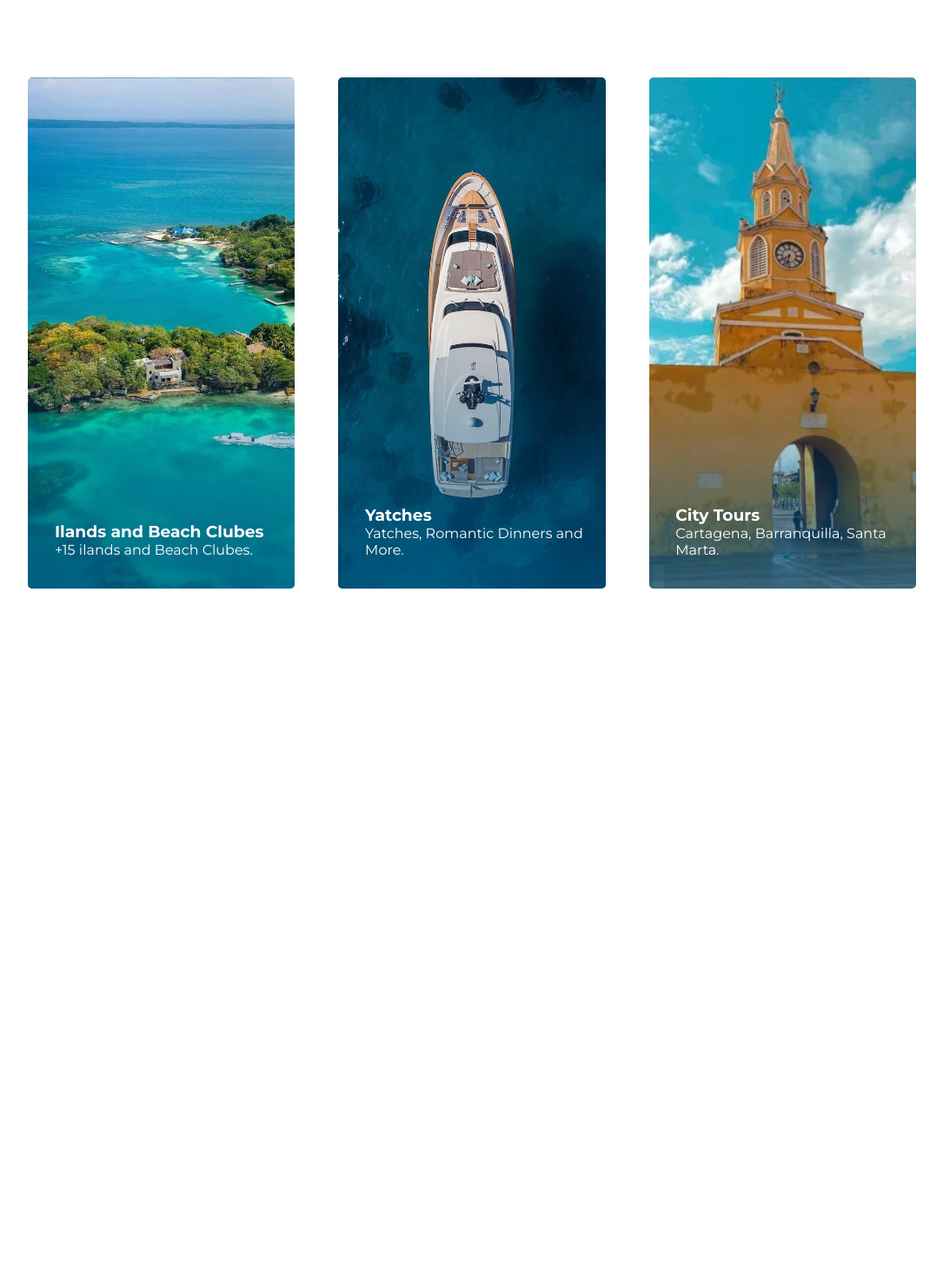
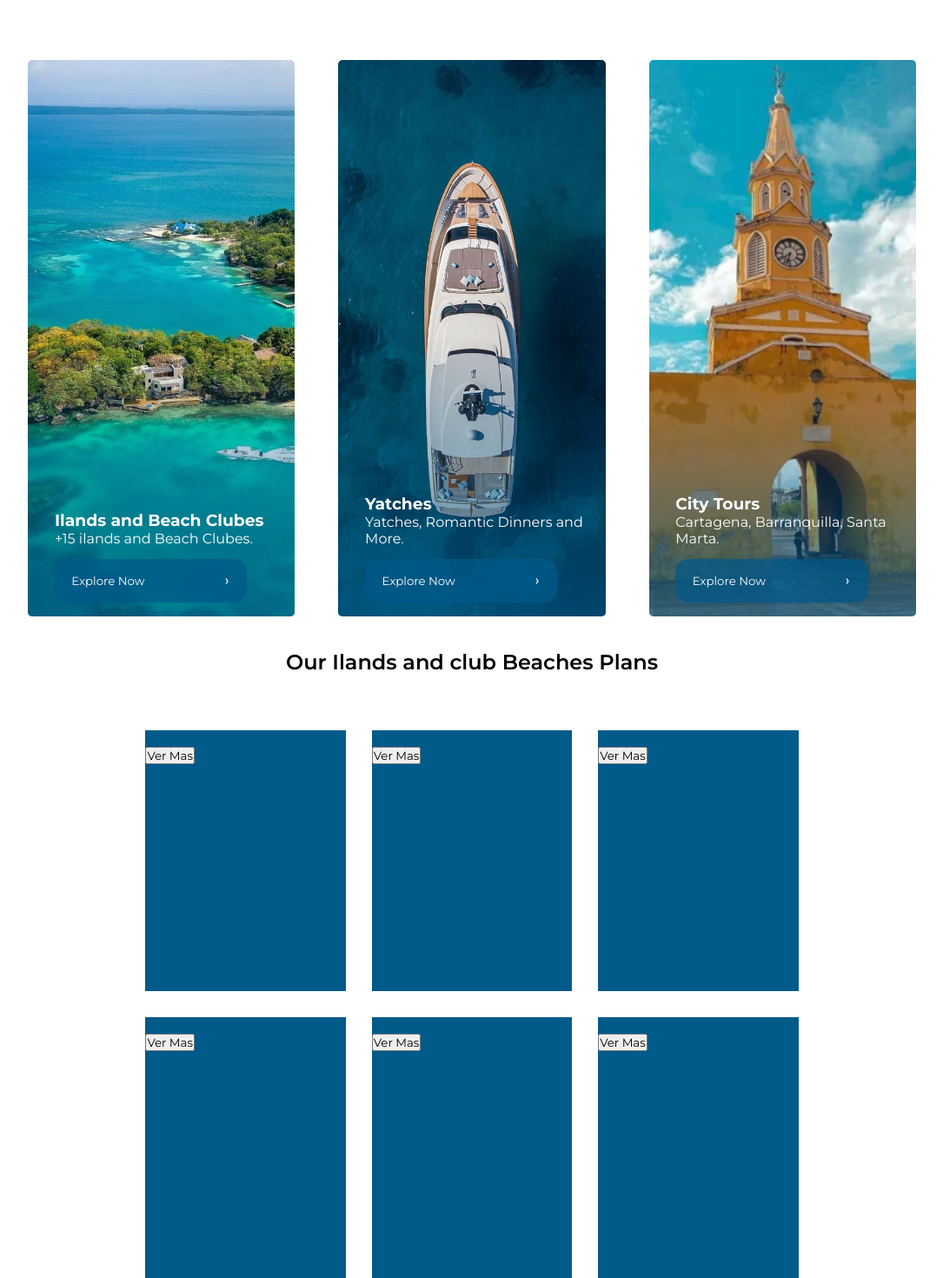
Before and after one commit to Marlon-44/cartagena_turistica, a React (Vite) app: page / in a window 1280 px wide. Shown: the part 914-2384 px from the top of the page at 87% size, without its empty margins (97-1182 px from the left). Before the commit the page ends 1617 px from the top, so only its background shows below. Built offline with nearby package versions, Linux system fonts and the light colour scheme.

Commit message:
finalizacion de serices section e inicio de destacados

```diff
--- /dev/null
+++ b/src/components/PlanCard/index.jsx
@@ -0,0 +1,18 @@
+import { style } from "framer-motion/client";
+import styles from "./planCard.module.css"
+
+const PlanCard = ({url__image, name, place, price}) =>{
+    return (
+        <div className={styles.plan__card}>
+            <img src={url__image} alt="" />
+            <h3>{name}</h3>
+            <h4>{place}</h4>
+            <div className={styles.plan__price}>
+                <p>{price}</p>
+                <button>Ver Mas</button>
+            </div>
+        </div>
+    )
+}
+
+export default PlanCard;
--- /dev/null
+++ b/src/components/PlanCard/planCard.module.css
@@ -0,0 +1,6 @@
+
+.plan__card{
+    width: 30%;
+    height: 300px;
+    background-color: #005a8a;
+}
--- /dev/null
+++ b/src/components/PlanSection/index.jsx
@@ -0,0 +1,24 @@
+import { useState } from "react";
+import PlanCard from "../PlanCard";
+import styles from "./planSection.module.css"
+
+const PlanSection = ({})=>{
+    const [visibleCount, setVisibleCount] = useState(6);
+
+    const seeMore =()=>{
+        setVisibleCount((prev)=> prev+3);
+    };
+
+    return(
+        <section className={styles.plan__section}>
+            <PlanCard/>
+            <PlanCard/>
+            <PlanCard/>
+            <PlanCard/>
+            <PlanCard/>
+            <PlanCard/>
+        </section>
+    )
+}
+
+export default PlanSection;
--- /dev/null
+++ b/src/components/PlanSection/planSection.module.css
@@ -0,0 +1,10 @@
+
+.plan__section{
+    width: 60vw;
+    display: flex;
+    gap: 30px;
+    flex-wrap: wrap;
+    align-items: center;
+    justify-content: center;
+    margin: auto;
+}
--- a/src/components/SectionTitle/title.module.css
+++ b/src/components/SectionTitle/title.module.css
@@ -2,8 +2,16 @@
 .section__title{
     font-family: "Montserrat", sans-serif;
     font-weight: 600;
-    font-size: 2.5rem;
+    font-size: 1.5rem;
     color: #000;
     text-align: center;
     margin: 5% 0 ;
 }
+
+@media screen  and (min-width: 900){
+    .section__title{
+        font-size: 2.5rem;
+
+    }
+
+}
--- a/src/components/ServiceCard/index.jsx
+++ b/src/components/ServiceCard/index.jsx
@@ -1,7 +1,7 @@
 import styles from "./serviceCard.module.css"
 import { motion } from "framer-motion"
 const ServiceCard =({nombre, info, reference})=>{
-    console.log("SERVICE: ", nombre," , ", info, " , ",reference)
+
     return(
         <motion.div
         initial={{opacity: 0, y:100}}
--- a/src/components/ServiceCard/serviceCard.module.css
+++ b/src/components/ServiceCard/serviceCard.module.css
@@ -4,16 +4,63 @@
     box-sizing: border-box;
 }
 .service__card{
-    height: 100%;
-    width: 25%;
+    min-height: 80vh;
+    width: 100%;
     background-color: #005a8a;
     background-position: center;
     background-size: cover;
     color: #fff;
     border-radius: 5px;
-
 }
 .service__card__overlay{
+    position: relative;
+    top: 0;
+    width: 100%;
+    height: 80vh;
+    display: flex;
+    flex-direction: column;
+    justify-content: flex-end;
+    padding: 0 0 5% 10%;
+    background: linear-gradient(to top, #005a8ab7 0%, rgba(75, 0, 130, 0) 50%);
+    border-radius: 5px;
+}
+.service__card__button{
+
+    width: 80%;
+    height: 8%;
+    background-color: #005a8ab7;
+    border: none;
+    border-radius: 15px;
+    text-align: left;
+    margin-top: 5%;
+    display: flex;
+    align-items: center;
+    justify-content: space-between;
+    padding: 0 7%;
+}
+.service__card__button img{
+    width: 5%;
+}
+.service__card__button:hover{
+    background-color: #003653;
+    cursor: pointer;
+}
+.service__card__button a{
+    color: #fff;
+    text-decoration: none;
+}
+
+.service__card__overlay:hover .service__card__info{
+    opacity: 1;
+    transform: translateY(0);
+}
+@media screen and (min-width: 900px) {
+    .service__card{
+    height: 100%;
+    width: 25%;
+
+    }
+    .service__card__overlay{
     position: relative;
     top: 0;
     width: 100%;
@@ -41,17 +88,6 @@
     justify-content: space-between;
     padding: 0 7%;
 }
-.service__card__button img{
-    width: 5%;
-}
-.service__card__button:hover{
-    background-color: #003653;
-    cursor: pointer;
-}
-.service__card__button a{
-    color: #fff;
-    text-decoration: none;
-}
 .service__card__info{
     transform: translateY(40px);
     transition: opacity 0.4s ease, transform 0.4s ease;
@@ -61,7 +97,4 @@
     opacity: 1;
     transform: translateY(0);
 }
-.service__card__overlay:hover .service__card__info{
-    opacity: 1;
-    transform: translateY(0);
 }
--- a/src/components/ServiceSection/index.jsx
+++ b/src/components/ServiceSection/index.jsx
@@ -5,7 +5,7 @@ import styles from "./serviceSection.module.css"
 
 const ServiceSection =()=>{
     const {services} = useContext(ServiceContext)
-    console.log("services: ", services);
+
     return(
 
         <section className={styles.service__section}>
--- a/src/components/ServiceSection/serviceSection.module.css
+++ b/src/components/ServiceSection/serviceSection.module.css
@@ -7,7 +7,6 @@
 .service__section{
     display: flex;
     flex-direction: column;
-    height: 80vh;
     width: 100vw;
     padding: 2%;
     min-width: 60%;
@@ -17,6 +16,7 @@
 }
 @media screen and (min-width: 900px) {
     .service__section{
+        height: 80vh;
         flex-direction: row;
     }
 }
--- a/src/pages/landingPage/index.jsx
+++ b/src/pages/landingPage/index.jsx
@@ -5,8 +5,8 @@ import Header from "../../components/Header";
 import SectionTitle from "../../components/SectionTitle";
 import ServiceSection from "../../components/ServiceSection";
 import styles from "./index.module.css"
+import PlanSection from "../../components/PlanSection";
 const Home = () =>{
-
 
     return (
         <div className={styles.body__page}>
@@ -14,7 +14,8 @@ const Home = () =>{
             <Banner/>
             <SectionTitle sectionName="Our Services And Destinations"/>
             <ServiceSection/>
-
+            <SectionTitle sectionName="Our Ilands and club Beaches Plans"/>
+            <PlanSection/>
         </div>
 
     )
--- a/src/pages/landingPage/index.module.css
+++ b/src/pages/landingPage/index.module.css
@@ -9,5 +9,4 @@
 .body__page{
     height: 100%;
     width: 100vw;
-    overflow-x: hidden;
 }
--- a/src/routes.jsx
+++ b/src/routes.jsx
@@ -5,7 +5,6 @@ const AppRoutes = () =>{
 
     return(
             <BrowserRouter>
-
                 <Routes>
                     <Route path="/" element={<Home/>}></Route>
                 </Routes>
```
